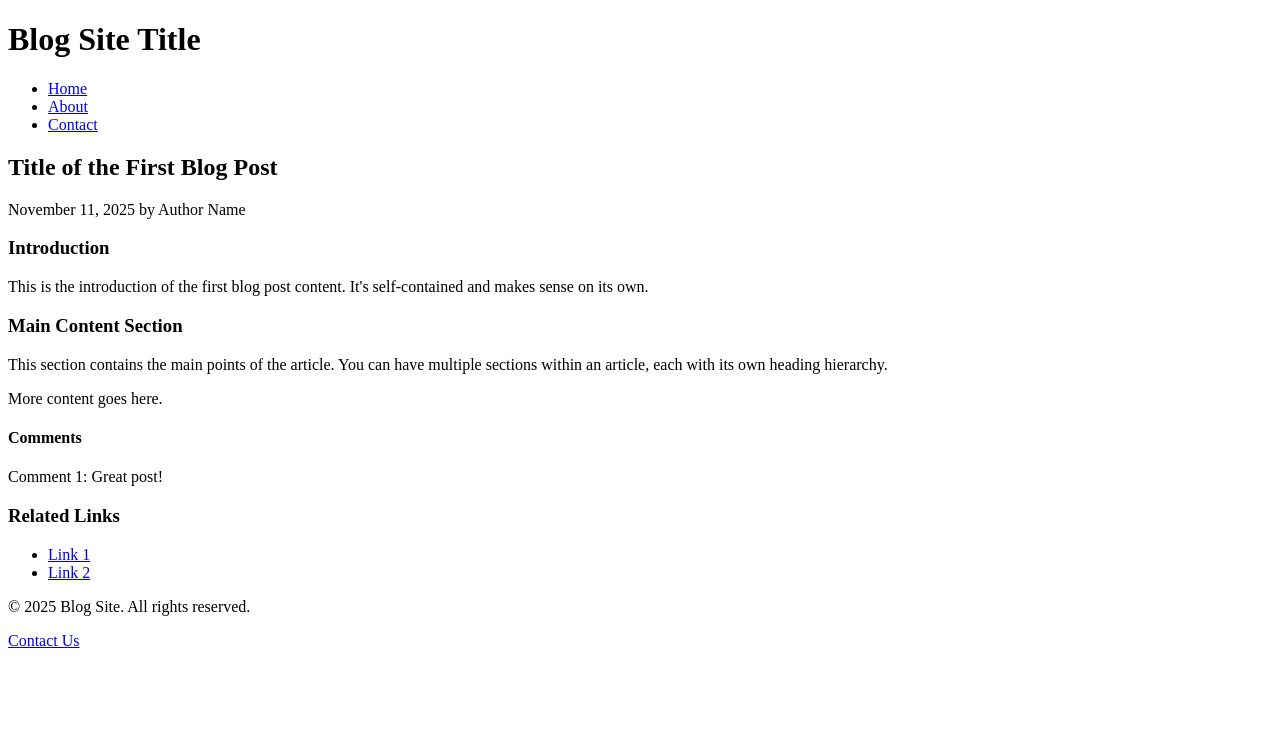
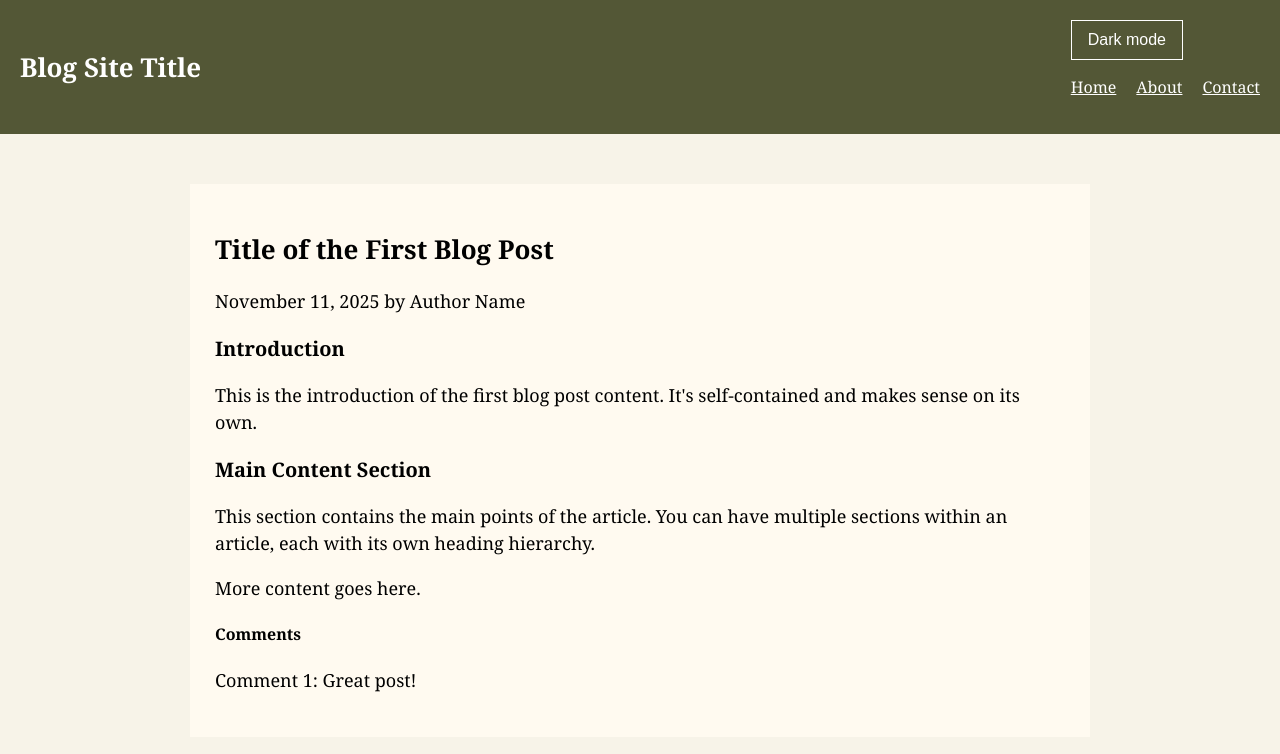
Before and after one commit to IDBCourses/kd401b-ht26-a3-tarayu13, a plain HTML site: page index.html in a window 1280 px wide. Shown: the top 754 px of the page. Drawn offline with Linux system fonts and the light colour scheme.

Commit message:
Add colour palette

```diff
--- /dev/null
+++ b/dark.css
@@ -0,0 +1,8 @@
+:root {
+  --color-bg: #2a2a2a;
+  --color-text: #ffffff;
+  --color-accent: #7d8356;
+  --color-accent-hover: hsl(69 22% 28%);
+  --color-box: #343434;
+  --color-button-text: #2a2a2a;
+}
--- a/index.html
+++ b/index.html
@@ -1,18 +1,19 @@
-<!DOCTYPE html>
+<!doctype html>
 <html lang="en">
   <head>
     <meta charset="UTF-8" />
     <meta name="viewport" content="width=device-width, initial-scale=1.0" />
     <title>Portfolio: [Insert Name Here]</title>
+    <link rel="stylesheet" href="style.css" />
+    <link id="palette" rel="stylesheet" href="light.css" />
     <script src="script.js" type="module"></script>
-    <!-- Optional: Link to a CSS file if desired -->
-    <link rel="stylesheet" href="style.css" />
   </head>
 
   <body>
     <header>
       <h1>Blog Site Title</h1>
       <nav>
+        <button id="theme" type="button">Dark mode</button>
         <ul>
           <li><a href=".">Home</a></li>
           <li><a href=".">About</a></li>
--- /dev/null
+++ b/light.css
@@ -0,0 +1,8 @@
+:root {
+  --color-bg: #f7f3e8;
+  --color-text: #000000;
+  --color-accent: #535736;
+  --color-accent-hover: hsl(69 21% 43%);
+  --color-box: #fffaf0;
+  --color-button-text: #ffffff;
+}
--- a/script.js
+++ b/script.js
@@ -0,0 +1,10 @@
+const link = document.querySelector("#palette");
+const button = document.querySelector("#theme");
+
+button.addEventListener("click", function () {
+  const dark = link.getAttribute("href") === "dark.css";
+
+  link.setAttribute("href", dark ? "light.css" : "dark.css");
+
+  button.textContent = dark ? "Dark mode" : "Light mode";
+});
--- a/style.css
+++ b/style.css
@@ -0,0 +1,95 @@
+body {
+  font-family: Georgia, serif;
+  margin: 0;
+  padding: 0;
+  background-color: var(--color-bg);
+  color: var(--color-text);
+}
+
+header {
+  background-color: var(--color-accent);
+  color: var(--color-button-text);
+  padding: 20px;
+  display: flex;
+  justify-content: space-between;
+  align-items: center;
+}
+
+header h1 {
+  font-size: 26px;
+}
+
+nav ul {
+  list-style: none;
+  display: flex;
+  gap: 20px;
+  padding: 0;
+}
+
+nav a {
+  color: var(--color-button-text);
+  font-size: 16px;
+}
+
+a {
+  color: var(--color-accent);
+}
+
+a:hover {
+  color: var(--color-accent-hover);
+}
+
+button {
+  background-color: var(--color-accent);
+  color: var(--color-button-text);
+  font-size: 16px;
+  padding: 10px 16px;
+  border: 1px solid var(--color-button-text);
+  cursor: pointer;
+}
+
+button:hover {
+  background-color: var(--color-accent-hover);
+}
+
+main {
+  margin: 30px auto;
+  padding: 20px;
+  max-width: 900px;
+}
+
+article {
+  background-color: var(--color-box);
+  padding: 25px;
+  margin-bottom: 20px;
+}
+
+h2 {
+  font-size: 26px;
+}
+
+h3 {
+  font-size: 20px;
+}
+
+p {
+  font-size: 18px;
+  line-height: 1.5;
+}
+
+aside {
+  background-color: var(--color-box);
+  padding: 20px;
+  margin-bottom: 20px;
+}
+
+footer {
+  background-color: var(--color-accent);
+  color: var(--color-button-text);
+  padding: 20px;
+  text-align: center;
+}
+
+footer a {
+  color: var(--color-button-text);
+}
```
